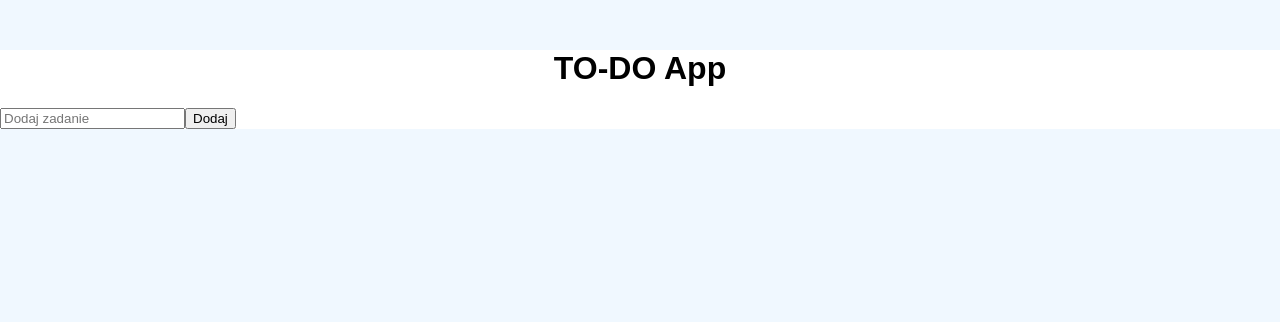
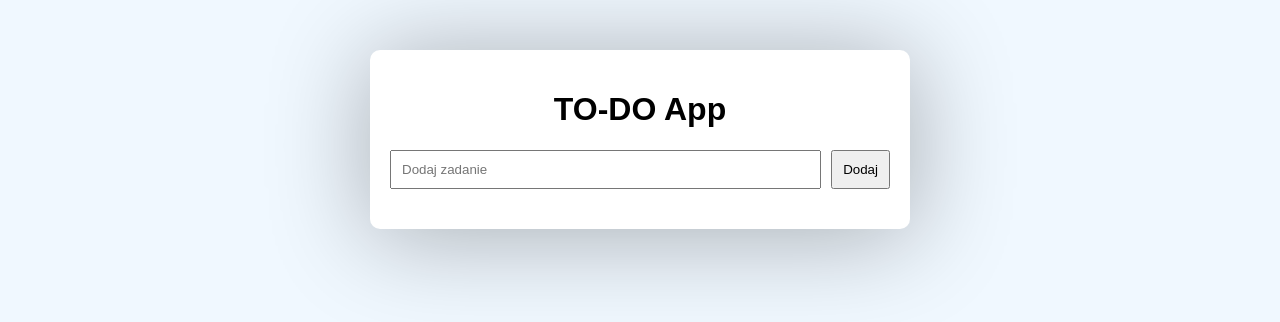
Before and after one commit to Moralny/to-do-list, a React (Vite) app: page / in a window 1280 px wide. Shown: the top 322 px of the page. Built offline with nearby package versions, Linux system fonts and the light colour scheme.

Commit message:
Draft ver. 0.2

```diff
--- a/src/components/TodoApp.jsx
+++ b/src/components/TodoApp.jsx
@@ -37,7 +37,7 @@ function TodoApp() {
                 {tasks.map((task, index) => ( // to będzie generować dynamicznie listę HTML
                     <li key={index} className={task.done ? "done" : ""}>
                         <span onClick={() => toggleTask(index)}>{task.text}</span>
-                        <button onClick={() => deleteTask(index)}>❌</button>
+                        <button onClick={() => deleteTask(index)}>ⓧ</button>
                     </li>
                 ))}
             </ul>
--- a/src/styles/global.css
+++ b/src/styles/global.css
@@ -1,12 +1,58 @@
 body {
     font-family: Arial, Helvetica, sans-serif;
     background-color: aliceblue;
-    margin: 0;
+    margin: 0px;
 }
 .container {
     margin: 50px auto;
     background: white;
+    max-width: 500px;
+    padding: 20px;
+    border-radius: 10px;
+    box-shadow: 1px 6px 100px 2px rgba(0, 0, 0, 0.3);
 }
 h1 {
     text-align: center;
 }
+button {
+    padding: 10px;
+    cursor: pointer;
+}
+input {
+    padding: 10px;
+    flex: 1;
+}
+.input-group {
+    display: flex;
+    gap: 10px;
+}
+.task-list {
+    list-style: none;
+    padding: 0;
+    margin-top: 20px;
+}
+.task-list li {
+    display: flex;
+    justify-content: space-between;
+    align-items: center;
+    padding: 12px 16px;
+    margin-bottom: 10px;
+    background: #b9a9a9;
+    border-radius: 10px;
+    color: white;
+    transition: 0.2s ease;
+}
+.task-list li:hover {
+    transform: scale(1.02);
+    background: #958989;
+}
+.task-list button {
+    background: transparent;
+    transform: scale(1.5);
+    border: 0;
+    transition: 0.2s;
+    color: white;
+}
+.task-list button:hover {
+    transform: scale(2.0);
+}
```
